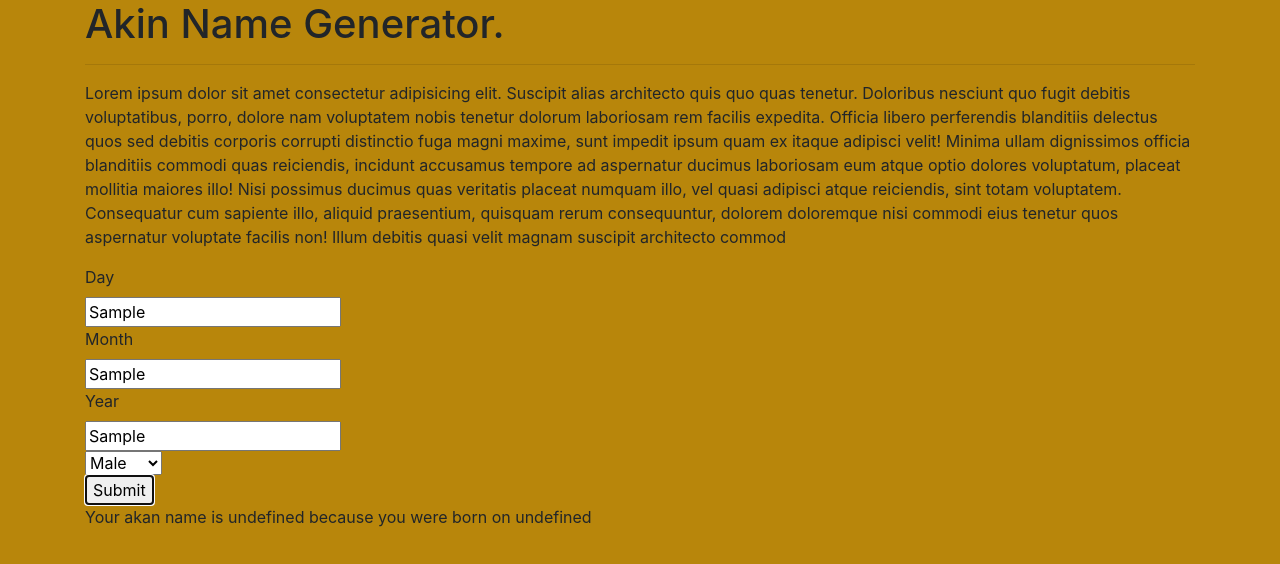
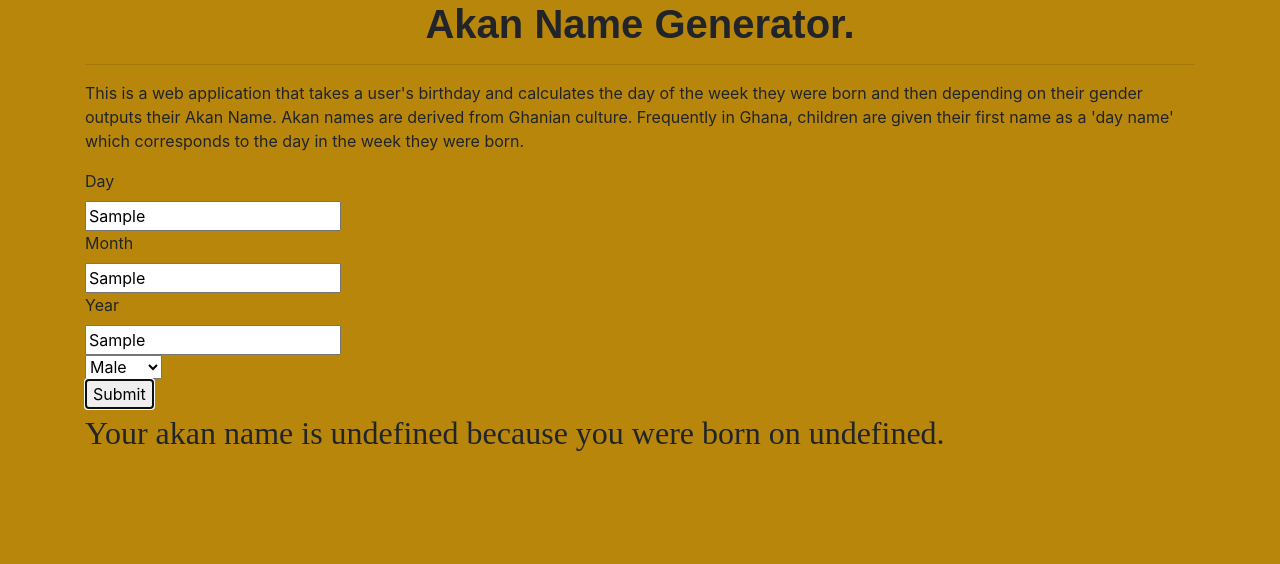
Before and after one commit to Peternjenga/Akan-name-calculator, a plain HTML site: page index.html in a window 1280 px wide. Both pictures are taken after typing "Sample", "Sample", "Sample" into the empty fields and a click on the button "Submit". Drawn offline with nearby package versions, Linux system fonts and the light colour scheme.

Commit message:
message on the paragraph

```diff
--- a/css/styles.css
+++ b/css/styles.css
@@ -1,3 +1,13 @@
 .paint{
     background-color: darkgoldenrod;
 }
+.font{
+    font-size: xx-large;
+    font-family: Times New Roman;
+    }
+    h1 {
+        text-align: center;
+        font-weight: bolder;
+        font-family: sans-serif;
+
+    }
--- a/index.html
+++ b/index.html
@@ -15,35 +15,21 @@
 </head>
 
 <body class="paint">
-    <div class="container" >
+    <div class="container">
 
-        <h1>Akin Name Generator.</h1>
+        <h1>Akan Name Generator.</h1>
         <hr>
-        <p>Lorem ipsum dolor sit amet consectetur adipisicing elit. Suscipit alias architecto quis quo quas tenetur.
-            Doloribus
-            nesciunt quo fugit debitis voluptatibus, porro, dolore nam voluptatem nobis tenetur dolorum laboriosam rem
-            facilis
-            expedita. Officia libero perferendis blanditiis delectus quos sed debitis corporis corrupti distinctio fuga
-            magni
-            maxime, sunt impedit ipsum quam ex itaque adipisci velit! Minima ullam dignissimos officia blanditiis
-            commodi
-            quas
-            reiciendis, incidunt accusamus tempore ad aspernatur ducimus laboriosam eum atque optio dolores voluptatum,
-            placeat
-            mollitia maiores illo! Nisi possimus ducimus quas veritatis placeat numquam illo, vel quasi adipisci atque
-            reiciendis, sint totam voluptatem. Consequatur cum sapiente illo, aliquid praesentium, quisquam rerum
-            consequuntur,
-            dolorem doloremque nisi commodi eius tenetur quos aspernatur voluptate facilis non! Illum debitis quasi
-            velit
-            magnam
-            suscipit architecto commod</p>
+        <p>This is a web application that takes a user's birthday and calculates the day of the week they were born and
+            then depending on their gender outputs their Akan Name. Akan names are derived from Ghanian culture.
+            Frequently in Ghana, children are given their first name as a 'day name' which corresponds to the day in the
+            week they were born.</p>
         <form>
 
             <label for="day">Day</label><br>
-            <input type="text" id="day"><br>
+            <input type="text" id="day" id="date"><br>
             <label for="month">Month</label><br>
-            <input type="text" id="month"><br>
-            <label for="year">Year</label><br>
+            <input type="text" id="month" id="date"><br>
+            <label for="year" id="date">Year</label><br>
             <input type="text" id="year"><br>
 
 
@@ -58,8 +44,9 @@
         </form>
 
 
-        <p id="output"></p>
+        <p id="output" class="font"></p>
     </div>
+
 
     <script src="./js/script.js"></script>
 </body>
--- a/js/script.js
+++ b/js/script.js
@@ -25,10 +25,10 @@ function getUserData() {
     function assignAkanName(){
         if (gender == "female")
 
-        document.getElementById("output").innerHTML = "Your akan name is " + femaleNames[d] + " because you were born on " + dayNames[d]
+        document.getElementById("output").innerHTML = "Your akan name is " + femaleNames[d] + " because you were born on " + dayNames[d]+"."
 
         else if (gender == "male")
-        document.getElementById("output").innerHTML ="Your akan name is " + maleNames[d] + " because you were born on " + dayNames[d]
+        document.getElementById("output").innerHTML ="Your akan name is " + maleNames[d] + " because you were born on " + dayNames[d]+"."
 
   }
 
```
